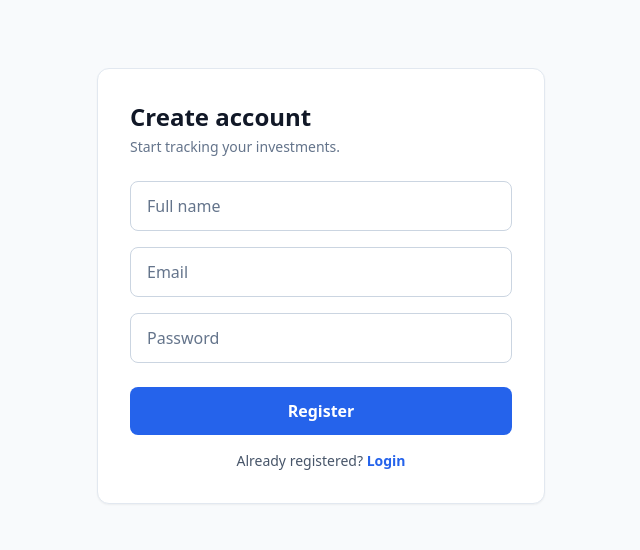
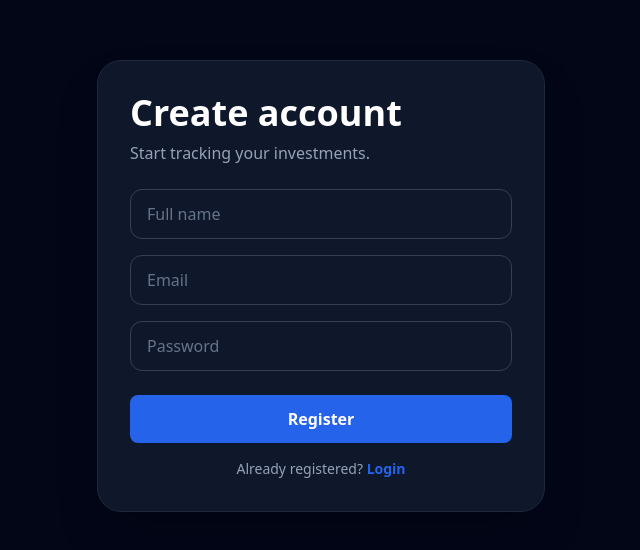
Before and after one commit to RithishChowdary/Real-Time-Stock-Portfolio, a React app in the folder frontend/: page /register in a window 1280 px wide. Shown: the part 114-664 px from the top of the page, without its empty margins (319-959 px from the left). Built offline with nearby package versions, Linux system fonts and the light colour scheme; no server answers; the HTML template or start-up script is replaced by a standard one.

Commit message:
Fix register page

```diff
--- a/frontend/src/pages/RegisterPage.jsx
+++ b/frontend/src/pages/RegisterPage.jsx
@@ -27,24 +27,27 @@ export default function RegisterPage() {
   };
 
   return (
-    <div className="grid min-h-screen place-items-center bg-slate-50 px-4">
-      <form onSubmit={handleSubmit} className="w-full max-w-md rounded-xl border border-slate-200 bg-white p-8 shadow-sm">
-        <h1 className="text-2xl font-bold">Create account</h1>
-        <p className="mt-1 text-sm text-slate-500">Start tracking your investments.</p>
+    <div className="relative flex min-h-screen items-center justify-center overflow-hidden bg-[#020617] px-4 text-white">
+          <form
+      onSubmit={handleSubmit}
+      className="w-full max-w-md rounded-3xl border border-slate-800 bg-[#0f172a] p-8 shadow-2xl"
+    >
+       <h1 className="text-4xl font-bold text-white">Create account</h1>
+        <p className="mt-2 text-slate-400">Start tracking your investments.</p>
 
         {error && <p className="mt-4 rounded-lg bg-red-50 p-3 text-sm text-red-700">{error}</p>}
 
         <div className="mt-6 space-y-4">
-          <input name="name" placeholder="Full name" value={form.name} onChange={handleChange} className="w-full rounded-lg border border-slate-300 px-4 py-3 outline-none focus:border-blue-600" />
-          <input name="email" type="email" placeholder="Email" value={form.email} onChange={handleChange} className="w-full rounded-lg border border-slate-300 px-4 py-3 outline-none focus:border-blue-600" />
-          <input name="password" type="password" placeholder="Password" value={form.password} onChange={handleChange} className="w-full rounded-lg border border-slate-300 px-4 py-3 outline-none focus:border-blue-600" />
+          <input name="name" placeholder="Full name" value={form.name} onChange={handleChange} className="w-full rounded-xl border border-slate-700 bg-slate-900 px-4 py-3 text-white outline-none focus:border-blue-500" />
+          <input name="email" type="email" placeholder="Email" value={form.email} onChange={handleChange} className="w-full rounded-xl border border-slate-700 bg-slate-900 px-4 py-3 text-white outline-none focus:border-blue-500" />
+          <input name="password" type="password" placeholder="Password" value={form.password} onChange={handleChange} className="w-full rounded-xl border border-slate-700 bg-slate-900 px-4 py-3 text-white outline-none focus:border-blue-500" />
         </div>
 
         <button className="mt-6 w-full rounded-lg bg-blue-600 py-3 font-semibold text-white hover:bg-blue-700">
           Register
         </button>
 
-        <p className="mt-4 text-center text-sm text-slate-600">
+        <p className="mt-4 text-center text-sm text-slate-400">
           Already registered? <Link to="/login" className="font-semibold text-blue-600">Login</Link>
         </p>
       </form>
```
